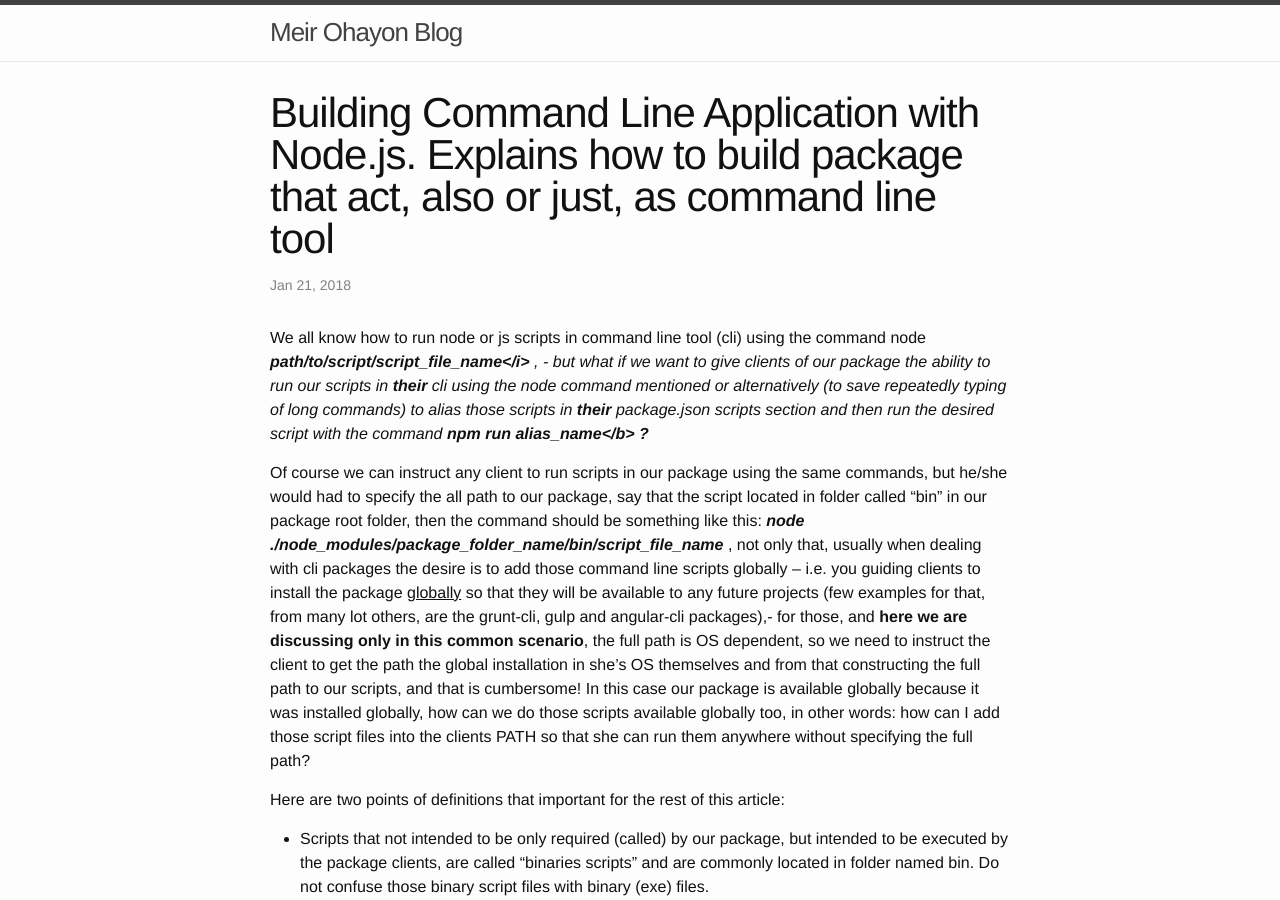
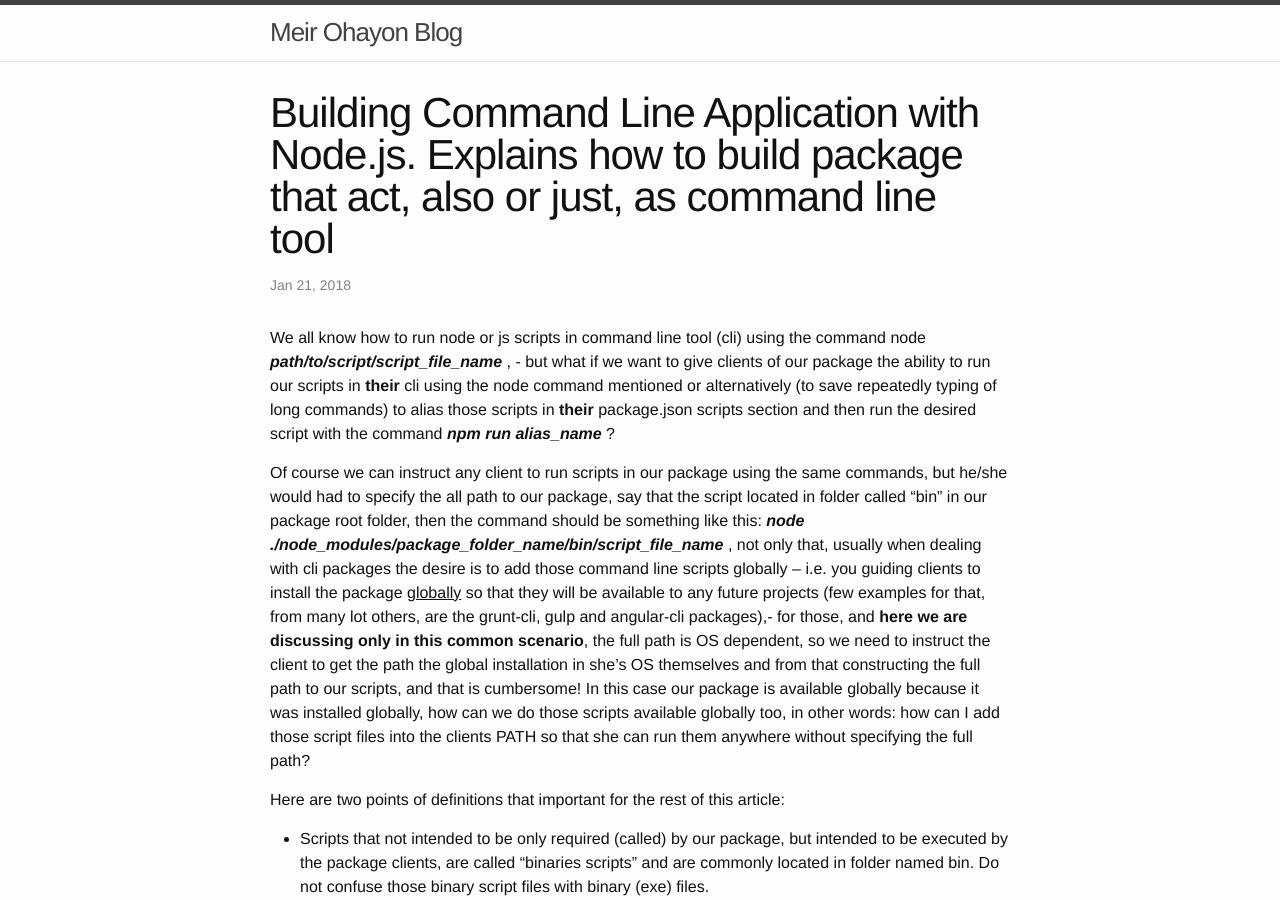
Before and after one commit to meir-ohayon/meir-ohayon.github.io, a Jekyll site: the page built from _posts/2018-02-04-building-command-line-application-with-nodejs.md, in a window 1280 px wide and 900 px high. Built offline with Jekyll 4.4.1, drawn with Linux system fonts in a browser that asks for light colours; comment, search, counter and statistics services are not loaded.

```diff
--- a/_posts/2018-02-04-building-command-line-application-with-nodejs.md
+++ b/_posts/2018-02-04-building-command-line-application-with-nodejs.md
@@ -5,7 +5,7 @@ date: 2018-01-21
 categories: angular
 ---
 
-We all know how to run node or js scripts in command line tool (cli) using the command node <i><b>path/to/script/script_file_name</i></b> , - but what if we want to give clients of our package the ability to run our scripts in <b>their</b> cli using the node command mentioned or alternatively (to save repeatedly typing of long commands) to alias those scripts in <b>their</b> package.json scripts section and then run the desired script with the command <b><i>npm run alias_name</b></i> ?
+We all know how to run node or js scripts in command line tool (cli) using the command node <i><b>path/to/script/script_file_name</b></i> , - but what if we want to give clients of our package the ability to run our scripts in <b>their</b> cli using the node command mentioned or alternatively (to save repeatedly typing of long commands) to alias those scripts in <b>their</b> package.json scripts section and then run the desired script with the command <b><i>npm run alias_name</i></b> ?
 
 Of course we can instruct any client to run scripts in our package using the same commands, but he/she would had to specify the all path to our package, say that the script located in folder called "bin" in our package root folder, then the command should be something like this: <i><b>node ./node_modules/package_folder_name/bin/script_file_name</b></i> , not only that, usually when dealing with cli packages the desire is to add those command line scripts globally – i.e. you guiding clients to install the package <u>globally</u> so that they will be available to any future projects (few examples for that, from many lot others, are the grunt-cli, gulp and angular-cli packages),- for those, and <b>here we are discussing only in this common scenario</b>, the full path is OS dependent, so we need to instruct the client to get the path the global installation in she's OS themselves and from that constructing the full path to our scripts, and that is cumbersome! In this case our package is available globally because it was installed globally, how can we do those scripts available globally too, in other words: how can I add those script files into the clients PATH so that she can run them anywhere without specifying the full path?
 
```
